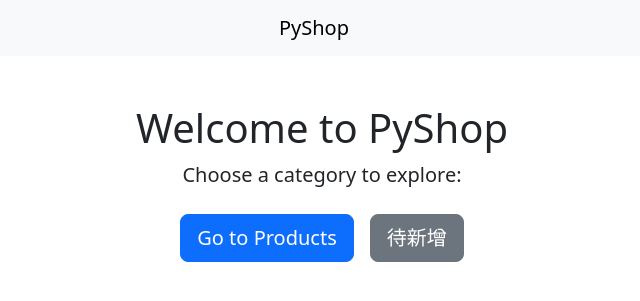
After one commit to mix130913865-W/PyShop, a Django app: page / in a window 1280 px wide. The commit adds this page. Shown: the top 301 px of the page, without its empty margins (318-958 px from the left). Run offline with Django 5.2, Linux system fonts and the light colour scheme.

Commit message:
2025/07/16-2

```diff
--- a/Templates/base.html
+++ b/Templates/base.html
@@ -12,7 +12,7 @@
 <body>
   <nav class="navbar bg-body-tertiary">
     <div class="container-fluid justify-content-center d-flex">
-      <a class="navbar-brand" href="#">PyShop</a>
+      <a class="navbar-brand" href="{% url 'home' %}"><!-- NavBar回首頁 -->PyShop</a>
     </div>
   </nav>
   <div class="container">
--- /dev/null
+++ b/products/templates/home.html
@@ -0,0 +1,16 @@
+{% extends 'base.html' %}
+
+{% block content %}
+<div class="container text-center mt-5">
+    <h1>Welcome to PyShop</h1>
+    <p class="lead">Choose a category to explore:</p>
+
+    <div class="d-flex justify-content-center gap-3 mt-4">
+        <!-- 進入產品列表 -->
+        <a href="{% url 'index' %}" class="btn btn-primary btn-lg">Go to Products</a>
+
+        <!-- 其他選項可再加 -->
+        <a href="#" class="btn btn-secondary btn-lg">待新增</a>
+    </div>
+</div>
+{% endblock %}
--- a/pyshop/urls.py
+++ b/pyshop/urls.py
@@ -1,7 +1,9 @@
 from django.contrib import admin
 from django.urls import path, include
+from . import views
 
 urlpatterns = [
     path('admin/', admin.site.urls),
-    path('products/', include('products.urls')),  # 把products的路由設為根目錄（空字串）
+    path('', views.home, name='home'),           # 新增首頁目錄頁
+    path('products/', include('products.urls')),
 ]
--- /dev/null
+++ b/pyshop/views.py
@@ -0,0 +1,4 @@
+from django.shortcuts import render
+
+def home(request):
+    return render(request, 'home.html')
```
Also changed, not shown: products/templates/index.html (+5 -2 lines), products/views.py (+6 -1 lines).
